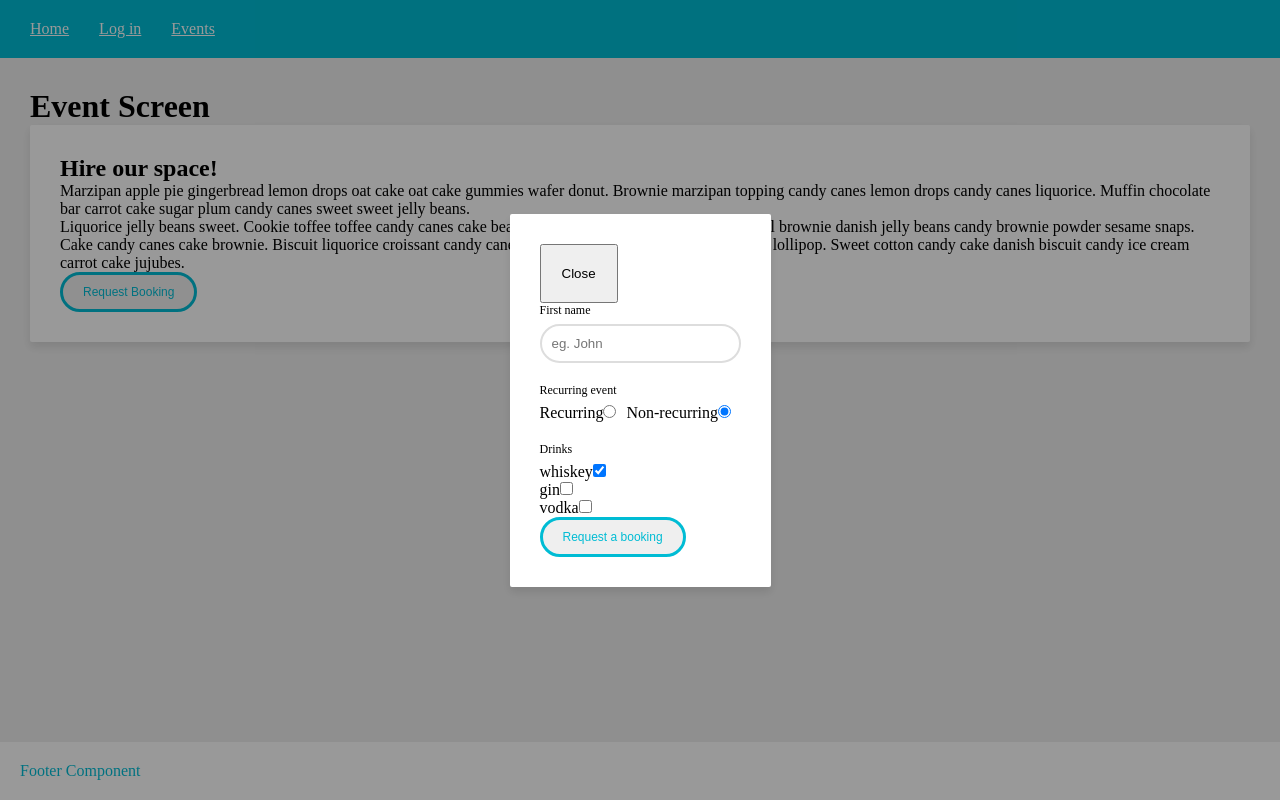
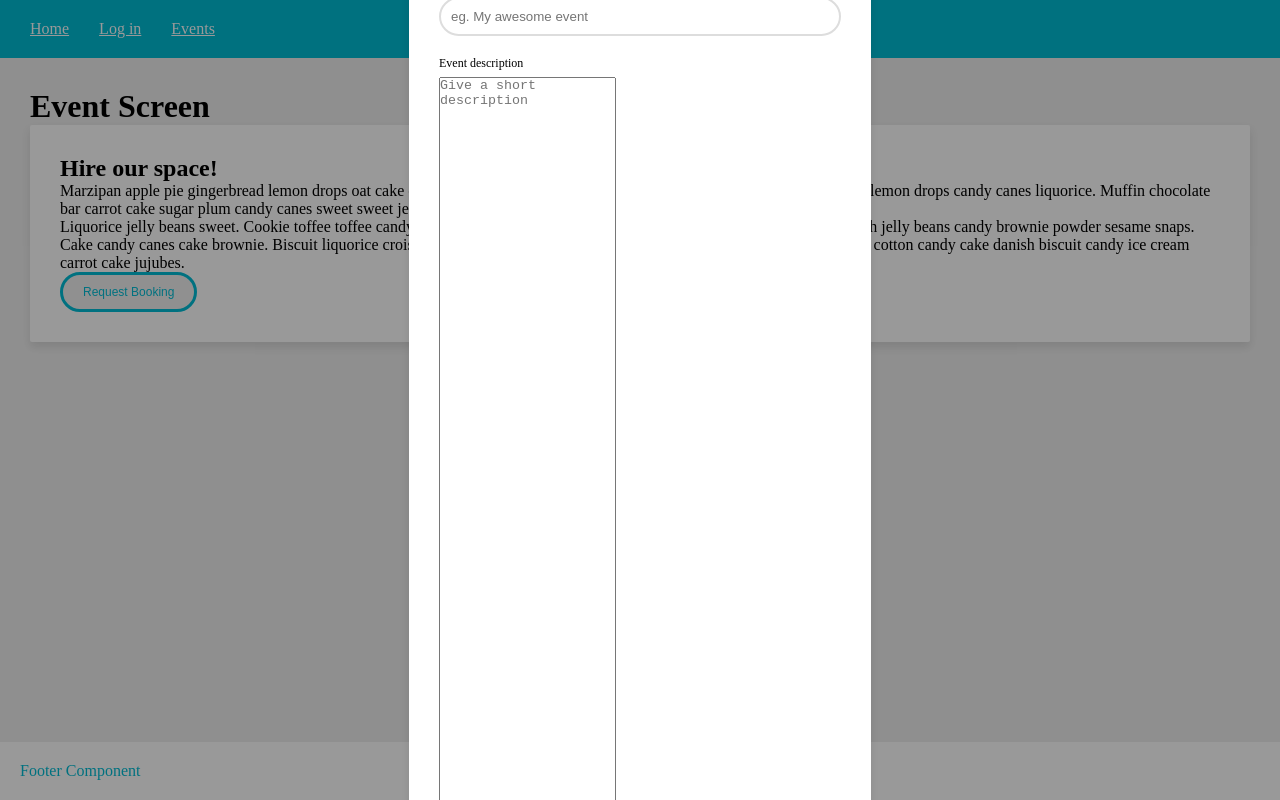
Before and after one commit to chrishalley/cibolo-react-client, a React (Create React App) app: page /events in a window 1280 px wide. Both pictures are taken after a click on the button "Request Booking". Built offline with nearby package versions, Linux system fonts and the light colour scheme.

Commit message:
added TextArea component

```diff
--- a/src/components/BookingForm/BookingForm.js
+++ b/src/components/BookingForm/BookingForm.js
@@ -34,47 +34,47 @@ class BookingForm extends Component {
     return (
       <Form onSubmit={bookingSubmit} state={formConfig}>
         {(updateFormState, formSubmit, initState) => (
+
           <Fragment>
             <Form.Section flexDirection="row">
               <Form.Fieldgroup>
+
                 <Form.Fieldset label="First name" placeholder="eg. John" name="client.firstName" updateFormState={updateFormState} initState={initState}>
-                  <Form.TextInput type="text"></Form.TextInput>
+                  <Form.TextInput type="text" />
                 </Form.Fieldset>
-                <Form.Fieldset label="Recurring event" name="event.recurring" updateFormState={updateFormState} initState={initState}>
-                  <Form.RadioInput options={[{ label: 'Recurring', value: 'recurring' }, { label: 'Non-recurring', value: 'non-recurring' }]} />
-                  {/* <input type="radio" name="event.recurring" value="true" label="Recurring"/>
-                  <input type="radio" name="event.recurring" value="false" label="Non-recurring"/> */}
+
+                <Form.Fieldset label="Last name" placeholder="eg. Smith" name="client.lastName" updateFormState={updateFormState} initState={initState}>
+                  <Form.TextInput type="text" />
                 </Form.Fieldset>
-                <Form.Fieldset label="Drinks" name="event.drinks" updateFormState={updateFormState} initState={initState}>
-                  <Form.Checkbox options={[{name: 'whiskey'}, {name: 'gin'}, {name: 'vodka'}]}/>
+
+              </Form.Fieldgroup>
+
+              <Form.Fieldgroup>
+                <Form.Fieldset label="Email address" placeholder="eg. johnsmith@example.com" name="client.emailAddress" updateFormState={updateFormState} initState={initState}>
+                  <Form.TextInput type="text" />
                 </Form.Fieldset>
-                {/* <Form.Fieldset label="Last name" placeholder="eg. Smith" name="client.lastName" onChangeHandler={updateState} initState={initState}>
-                  <input type="text"/>
+
+                <Form.Fieldset label="Phone number" placeholder="eg. 07123456789" name="client.phoneNumber" updateFormState={updateFormState} initState={initState}>
+                  <Form.TextInput type="text" />
                 </Form.Fieldset>
-              </Form.Fieldgroup>
-              <Form.Fieldgroup>
-                <Form.Fieldset label="Email address" placeholder="eg. johnsmith@example.com" name="client.emailAddress" onChangeHandler={updateState} initState={initState}>
-                  <input type="text"/>
-                </Form.Fieldset>
-                <Form.Fieldset label="Phone number" placeholder="eg. 07123456789" name="client.phoneNumber" onChangeHandler={updateState} initState={initState}>
-                  <input type="text"/>
-                </Form.Fieldset> */}
+
               </Form.Fieldgroup>
             </Form.Section>
+
             <Form.Section flexDirection="column">
-              {/* <Form.Fieldset label="Extras" name="event.extras" onChangeHandler={updateState} initState={initState}>
-                <input type="checkbox" value="food" label="Food" /><label>Food</label>
-                <input type="checkbox" value="drink" label="Drink" /><label>Drink</label>
-              </Form.Fieldset>
               <Form.Fieldgroup>
-                <Form.Fieldset label="Event title" placeholder="eg. My awesome event" name="event.title" onChangeHandler={updateState} initState={initState}>
-                  <input type="text"/>
+
+                <Form.Fieldset label="Event title" placeholder="eg. My awesome event" name="event.title" updateFormState={updateFormState} initState={initState}>
+                  <Form.TextInput type="text" />
                 </Form.Fieldset>
-                <Form.Fieldset label="Event description" placeholder="Give a short description" name="event.description" onChangeHandler={updateState} initState={initState}>
-                  <textarea rows="20"/>
+
+                <Form.Fieldset label="Event description" placeholder="Give a short description" name="event.description" updateFormState={updateFormState} initState={initState}>
+                  <Form.TextArea rows="60"/>
                 </Form.Fieldset>
-              </Form.Fieldgroup> */}
+
+              </Form.Fieldgroup>
             </Form.Section>
+
             <Button clickHandler={formSubmit}>Request a booking</Button>
           </Fragment>
         )}
--- a/src/components/common/Button/Button.js
+++ b/src/components/common/Button/Button.js
@@ -10,7 +10,7 @@ const Button = ({ children, clickHandler }) => {
   }
 
   return (
-    <button onClick={(e) => onClick(e)} className={styles['button']}>{children}</button>
+    <button type="button" onClick={(e) => onClick(e)} className={styles['button']}>{children}</button>
   )
 }
 
--- a/src/components/common/Form/Form.js
+++ b/src/components/common/Form/Form.js
@@ -2,7 +2,7 @@ import React, { Component } from 'react'
 import { get, set, merge } from 'lodash'
 
 import { Section, Fieldgroup, Fieldset } from './components'
-import { Checkbox, TextInput, RadioInput } from './components/Inputs'
+import { Checkbox, TextInput, RadioInput, TextArea } from './components/Inputs'
 
 class Form extends Component {
 
@@ -16,7 +16,6 @@ class Form extends Component {
 
   // callback function to grab initial state for each Fieldset component
   initState = (stateProp) => {
-    console.log('initState()')
     const state = {[stateProp]: get(this.state, stateProp)}
     return state
   }
@@ -31,6 +30,7 @@ class Form extends Component {
   static Checkbox = Checkbox
   static TextInput = TextInput
   static RadioInput = RadioInput
+  static TextArea = TextArea
 
   render() {
     const { updateState, formSubmit, initState } = this
--- a/src/components/common/Form/components/Fieldset.js
+++ b/src/components/common/Form/components/Fieldset.js
@@ -25,13 +25,7 @@ const defaultProps = {
 class Fieldset extends Component {
   constructor(props) {
     super(props)
-    // console.log('PROPS: ', props)
     this.state = this.props.initState(this.props.name)
-    console.log(`fieldsetState: `, this.state)
-  }
-
-  componentDidMount() {
-    // console.log('mounted: ', this.state)
   }
 
   // renderToast = () => {
@@ -44,9 +38,7 @@ class Fieldset extends Component {
   // }
 
   renderChild = (child) => {
-    console.log('childProps: ', child.props)
     const { placeholder, name } = this.props
-    // console.log('child: ', child)
     let props = {
       value: this.state,
       onChange: this.updateFieldsetState,
@@ -64,11 +56,9 @@ class Fieldset extends Component {
     const { name, updateFormState } = this.props
     const update = typeof val === 'object' ? merge(this.state[name], val) : val
     this.setState({ [name]: update }, () => {
-      console.log('fieldset state updated: ', this.state)
       let update = {}
       set(update, name, this.state[name])
       updateFormState(update, () => {
-        console.log('form state updated')
       })
     })
   }
--- a/src/components/common/Form/components/Inputs/RadioInput/RadioInput.js
+++ b/src/components/common/Form/components/Inputs/RadioInput/RadioInput.js
@@ -1,4 +1,17 @@
 import React, { Fragment } from 'react'
+import PropTypes from 'prop-types'
+
+const proptypes = {
+  options: PropTypes.arrayOf(PropTypes.shape({
+    label: PropTypes.string,
+    value: PropTypes.node
+  })),
+  onChange: PropTypes.func.isRequired
+}
+
+const defaultProps = {
+  onChange: () => { console.warn('onChange callback is not set') }
+}
 
 const RadioInput = (props) => {
   console.log('radioInput props: ', props)
@@ -22,4 +35,7 @@ const RadioInput = (props) => {
   )
 }
 
+RadioInput.propTypes = proptypes
+RadioInput.defaultProps = defaultProps
+
 export { RadioInput }
--- /dev/null
+++ b/src/components/common/Form/components/Inputs/TextArea/TextArea.js
@@ -0,0 +1,27 @@
+import React from 'react'
+import PropTypes from 'prop-types'
+
+const proptypes = {
+  rows: PropTypes.string,
+  placeholder: PropTypes.string,
+  onChange: PropTypes.func
+}
+
+const defaultProps = {
+  rows: '10',
+  value: '',
+  placeholder: '',
+  onChange: () => { console.warn('onChange callback is not set') }
+}
+
+const TextArea = (props) => {
+  const { rows, onChange, value, name, placeholder } = props
+  return (
+    <textarea placeholder={placeholder} value={value[name]} rows={rows} onChange={(event) => onChange(event.target.value)}/>
+  )
+}
+
+TextArea.propTypes = proptypes
+TextArea.defaultProps = defaultProps
+
+export { TextArea }
--- a/src/components/common/Form/components/Inputs/index.js
+++ b/src/components/common/Form/components/Inputs/index.js
@@ -1,3 +1,4 @@
 export * from './Checkbox/Checkbox'
 export * from './TextInput/TextInput'
 export * from './RadioInput/RadioInput'
+export * from './TextArea/TextArea'
```
Also changed, not shown: src/components/common/Form/components/Inputs/TextArea/TextArea.module.css (added).
